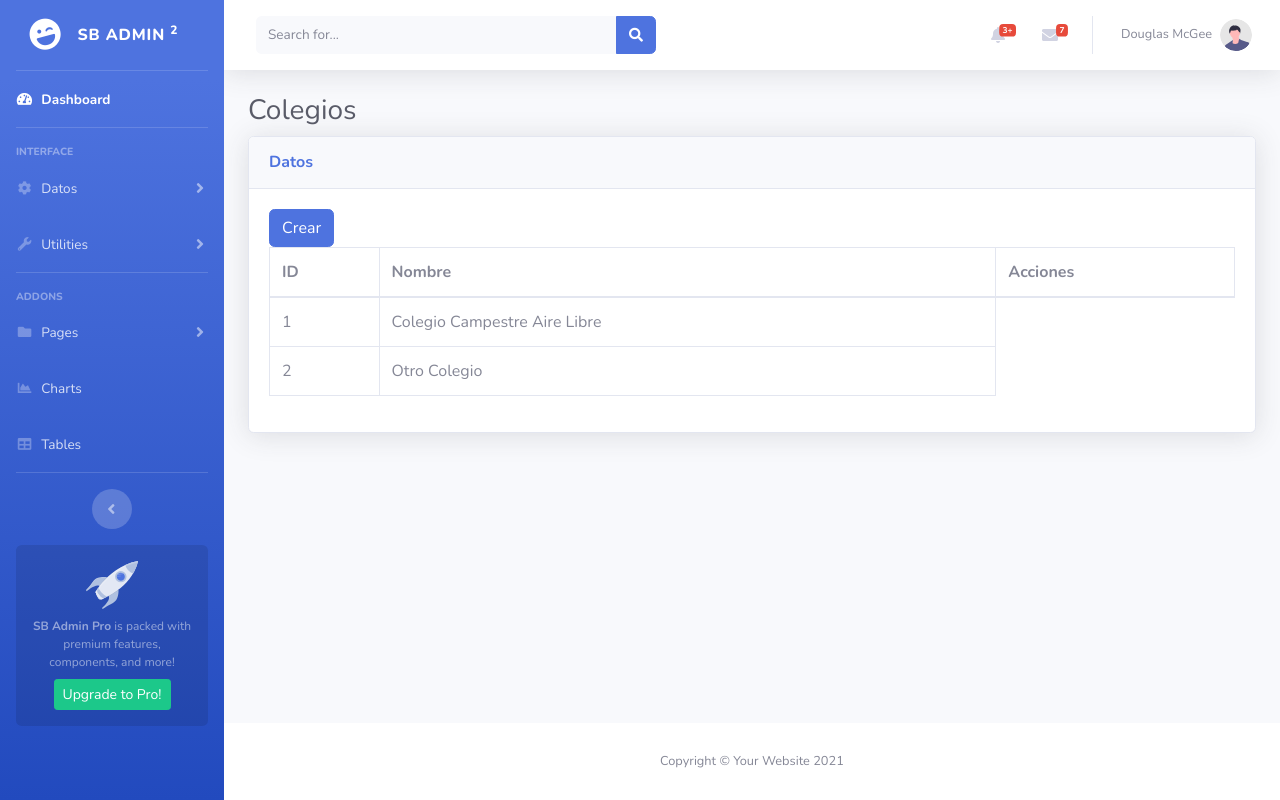
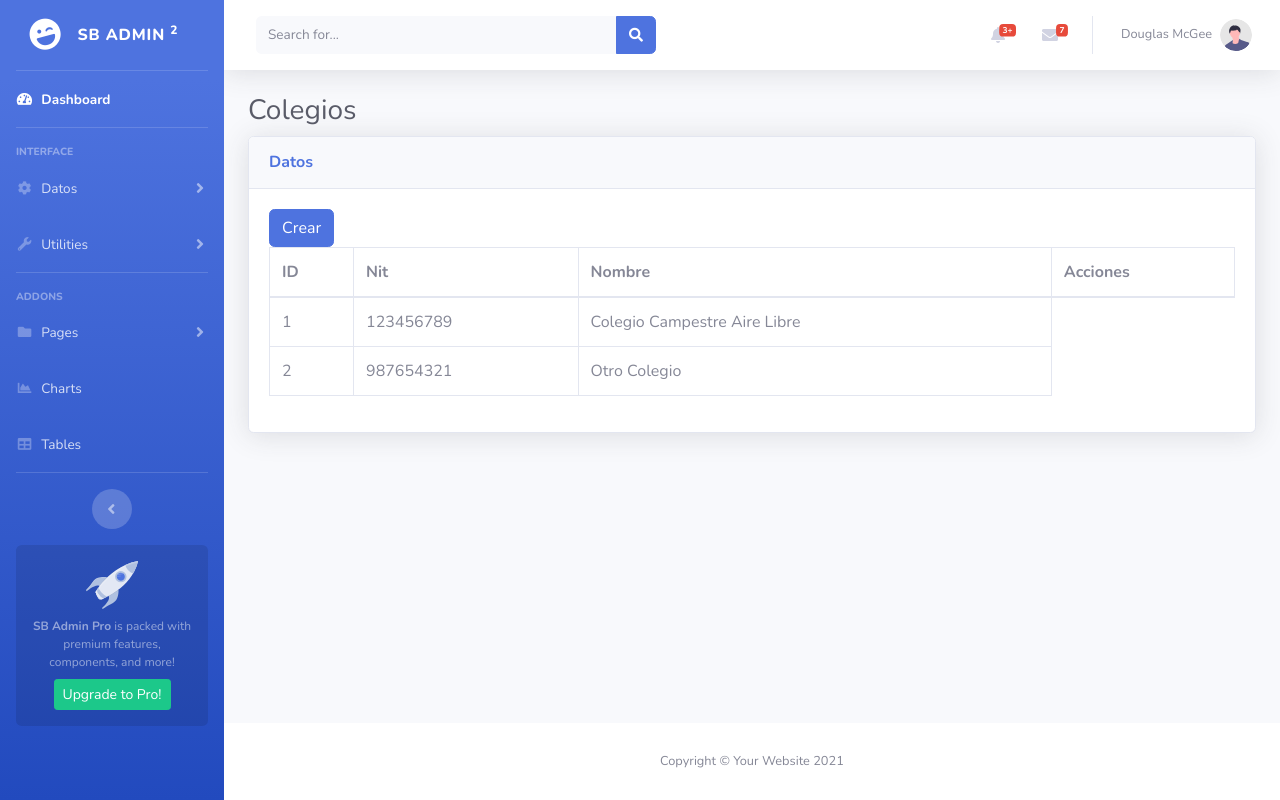
Before and after one commit to YfelipeG/Proyecto_Colegio, a Flask app: page /colegio in a window 1280 px wide. Run offline with Flask 3, Linux system fonts and the light colour scheme; some libraries are stand-ins or nearby versions.

Commit message:
Inclusion correcta de los datos creados en la base de datos

```diff
--- a/app/routes.py
+++ b/app/routes.py
@@ -54,7 +54,7 @@ def colegio_create():
             'nombre': colegio.nombre,
             'direccion': colegio.direccion,
             'telefono': colegio.telefono,
-            'correo': colegio.correo
+            'correo': colegio.correo,
         } }),201
 
     except Exception as e:
--- a/app/templates/colegio.html
+++ b/app/templates/colegio.html
@@ -18,6 +18,7 @@
                 <thead>
                     <tr>
                         <th>ID</th>
+                        <th>Nit</th>
                         <th>Nombre</th>
                         <th>Acciones</th>
                     </tr>
@@ -26,6 +27,7 @@
                     {% for Colegio in tipos_colegio %}
                     <tr>
                         <td>{{ Colegio.id }}</td>
+                        <td>{{ Colegio.nit }}</td>
                         <td>{{ Colegio.nombre }}</td>
                     </tr>
                     {% endfor %}
@@ -48,25 +50,26 @@
         </div>
         <form id="frmCrearEditar">
             <div class="modal-body">
+                <input type="hidden" name="id" id="id">
                 <div class="form-group">
-                    <label for="nitInput">Nit</label>
-                    <input type="number" class="form-control" id="nitInput" name="nit" id="nit" placeholder="Ingresa el nit del colegio">
+                    <label for="nit">Nit</label>
+                    <input type="number" class="form-control" id="nit" name="nit" id="nit" placeholder="Ingresa el nit del colegio">
                 </div>
                 <div class="form-group">
-                    <label for="nombreInput">Nombre</label>
-                    <input type="text" class="form-control" id="nombreInput" name="nombre" id="nombre" placeholder="Ingresa el nombre del colegio">
+                    <label for="nombre">Nombre</label>
+                    <input type="text" class="form-control" id="nombre" name="nombre" id="nombre" placeholder="Ingresa el nombre del colegio">
                 </div>
                 <div class="form-group">
-                    <label for="direccionInput">Direccion</label>
-                    <input type="text" class="form-control" id="direccionInput" name="direccion" id="direccion" placeholder="Ingresa la direccion del colegio">
+                    <label for="direccion">Direccion</label>
+                    <input type="text" class="form-control" id="direccion" name="direccion" id="direccion" placeholder="Ingresa la direccion del colegio">
                 </div>
                 <div class="form-group">
-                    <label for="telefonoInput">Telefono</label>
-                    <input type="number" class="form-control" id="telefonoInput" name="telefono" id="telefono" placeholder="Ingresa el telefono del colegio">
+                    <label for="telefono">Telefono</label>
+                    <input type="number" class="form-control" id="telefono" name="telefono" id="telefono" placeholder="Ingresa el telefono del colegio">
                 </div>
                 <div class="form-group">
-                    <label for="correoInput">Correo</label>
-                    <input type="text" class="form-control" id="correoInput" name="correo" id="correo" placeholder="Ingresa el correo del colegio">
+                    <label for="correo">Correo</label>
+                    <input type="text" class="form-control" id="correo" name="correo" id="correo" placeholder="Ingresa el correo del colegio">
                 </div>
             </div>
             <div class="modal-footer">
@@ -87,7 +90,7 @@
                 "searching": true, // Esto habilitará la búsqueda global
                 "columnDefs": [
                     {
-                        "targets": 2, // Índice de la columna de acciones
+                        "targets": 3, // Índice de la columna de acciones
                         "data": null,
                         "defaultContent": "<button class='btn btn-warning edit'>Editar</button> <button class='btn btn-danger delete'>Eliminar</button>"
                     }
@@ -175,6 +178,7 @@
                         }).then((result) => {
                             $('#mdlCrearEditar').modal('hide');
                             dataTable.row.add([
+                                response.data.id,
                                 response.data.nit,
                                 response.data.nombre,
                                 response.data.direccion,
```
Also changed, not shown: app.db.
